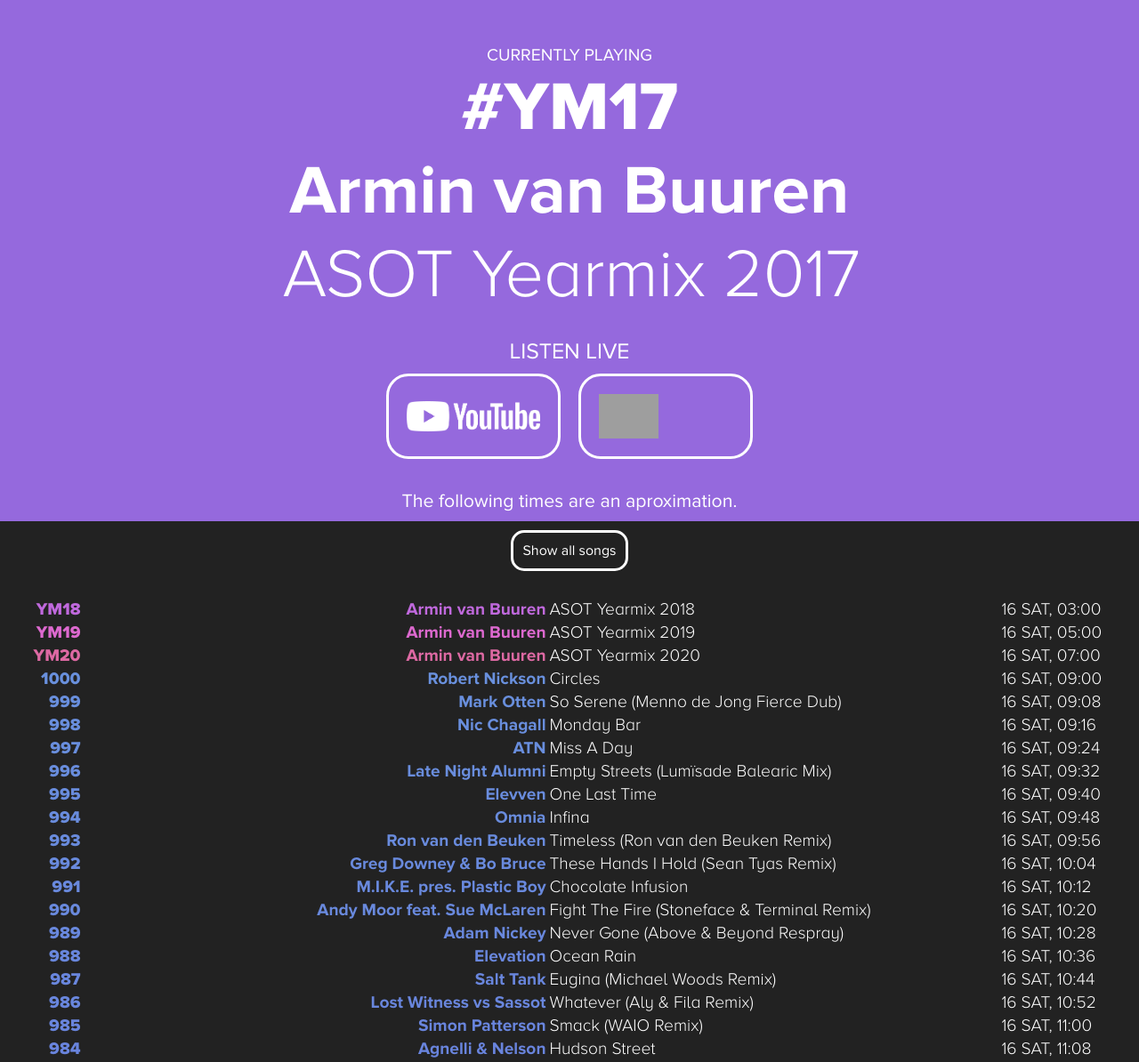
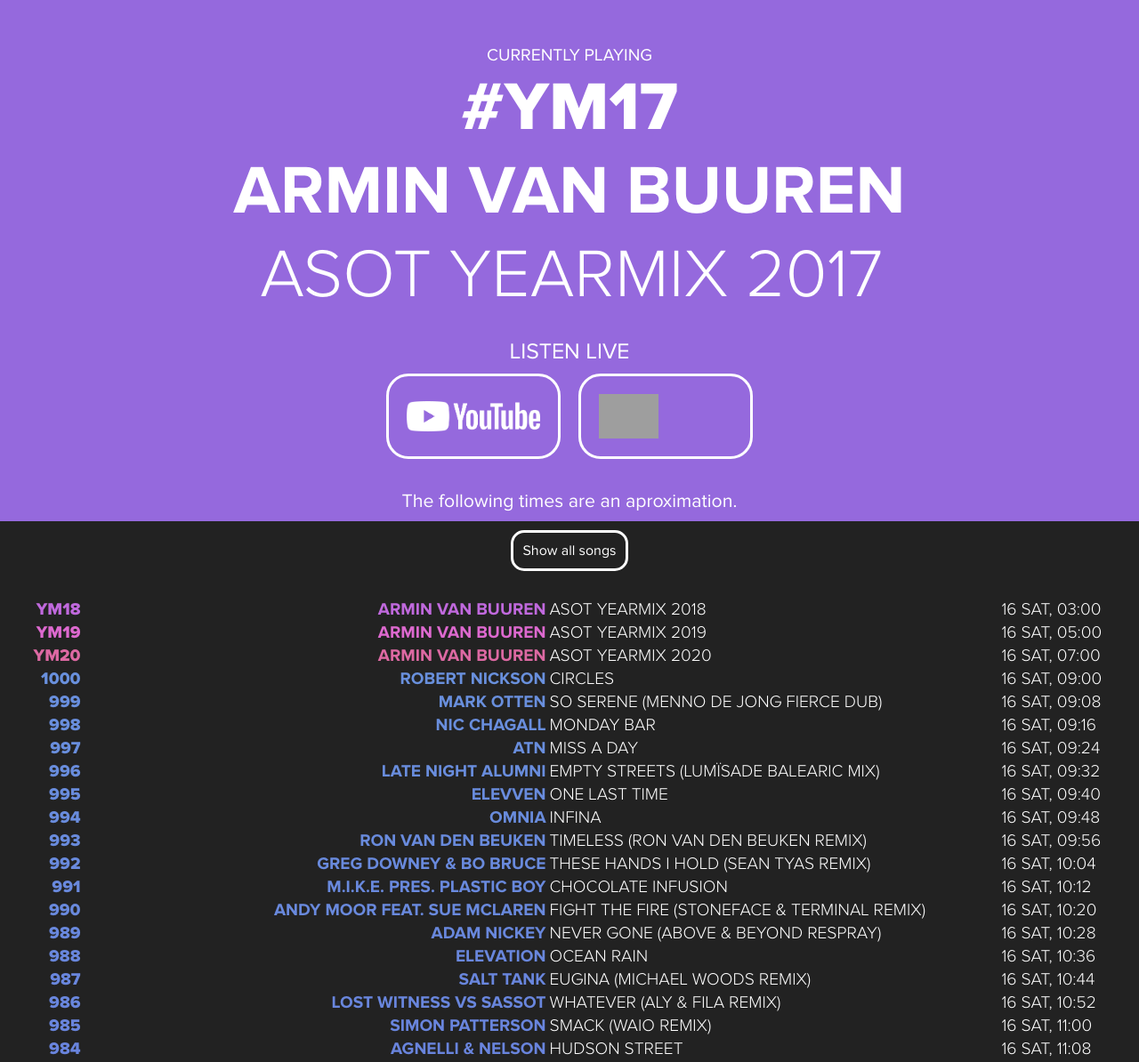
Before and after one commit to egovian/asot1000, a Flask app: page / in a window 1280 px wide. Shown: the top 1194 px of the page at 89% size. Run offline with Flask 2, Linux system fonts and the light colour scheme; some libraries are stand-ins or nearby versions; grey boxes are pictures that could not be loaded.

Commit message:
uppercase

```diff
--- a/static/style.css
+++ b/static/style.css
@@ -99,12 +99,14 @@
     text-align: right;
     padding-right: 2px;
     min-width: 400px;
+    text-transform: uppercase;
 }
 
 .title {
     font-weight: 300;
     padding-left: 2px;
     min-width: 400px;
+    text-transform: uppercase;
 
 }
 
@@ -125,6 +127,7 @@
     flex-direction: column;
     width: 100%;
     text-align: center;
+    text-transform: uppercase;
 }
 
 .hide{
```
